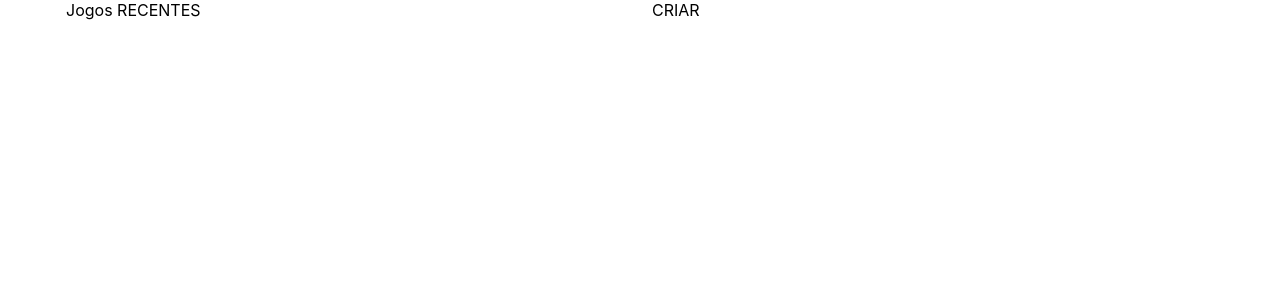
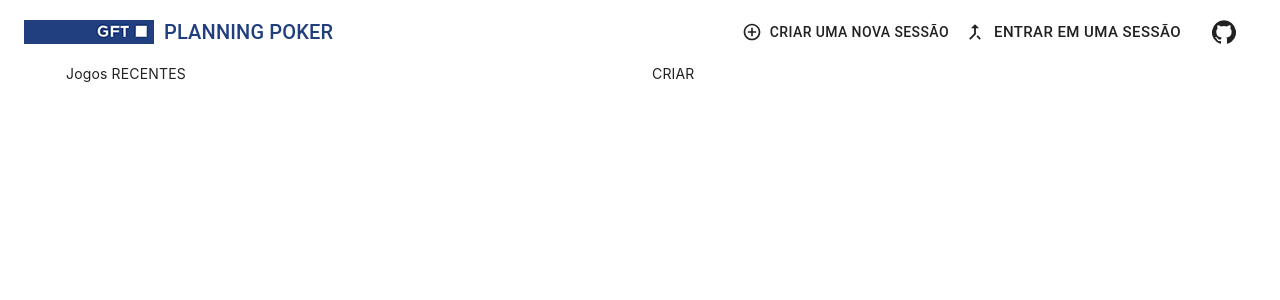
Before and after one commit to brunofhorn/planning-poker, a React (Create React App) app: page / in a window 1280 px wide. Shown: the top 300 px of the page. Built offline with nearby package versions, Linux system fonts and the light colour scheme.

Commit message:
Criação do Toolbar

```diff
--- a/src/App.css
+++ /dev/null
@@ -1,38 +0,0 @@
-.App {
-  text-align: center;
-}
-
-.App-logo {
-  height: 40vmin;
-  pointer-events: none;
-}
-
-@media (prefers-reduced-motion: no-preference) {
-  .App-logo {
-    animation: App-logo-spin infinite 20s linear;
-  }
-}
-
-.App-header {
-  background-color: #282c34;
-  min-height: 100vh;
-  display: flex;
-  flex-direction: column;
-  align-items: center;
-  justify-content: center;
-  font-size: calc(10px + 2vmin);
-  color: white;
-}
-
-.App-link {
-  color: #61dafb;
-}
-
-@keyframes App-logo-spin {
-  from {
-    transform: rotate(0deg);
-  }
-  to {
-    transform: rotate(360deg);
-  }
-}
--- a/src/App.tsx
+++ b/src/App.tsx
@@ -1,16 +1,21 @@
-import { ThemeProvider } from '@material-ui/core/styles';
+import { CssBaseline } from "@material-ui/core";
+import { ThemeProvider, StylesProvider } from '@material-ui/core/styles';
 import { Route, Routes } from 'react-router-dom';
 import { theme } from './service/theme';
-import './App.css';
 import Home from './pages/Home';
+import Toolbar from './components/Toolbar';
 
 function App() {
   return (
-    <div className="LightTheme" style={{overflowX: 'hidden'}}>
+    <div className="LightTheme" style={{ overflowX: 'hidden' }}>
       <ThemeProvider theme={theme}>
-        <Routes>
-          <Route path='/*' element={<Home />} />
-        </Routes>
+        <StylesProvider injectFirst>
+          <CssBaseline />
+          <Toolbar />
+          <Routes>
+            <Route path='/*' element={<Home />} />
+          </Routes>
+        </StylesProvider>
       </ThemeProvider>
     </div>
   );
--- /dev/null
+++ b/src/assets/css/style.ts
@@ -0,0 +1,10 @@
+export const theme = {
+    colors: {
+        primary: "#75A1DE",
+        secondary: "#D7D7D7",
+        backgroundPrimary: "#FFFFFF",
+        backgroundSecondary: "#E7EDf3",
+        warning: "orangered",
+        border: "grey",
+    }
+}
--- /dev/null
+++ b/src/components/Toolbar.tsx
@@ -0,0 +1,66 @@
+import { Button, Slide, Typography, useMediaQuery } from "@material-ui/core";
+import AppBar from '@material-ui/core/AppBar';
+import AppToolbar from '@material-ui/core/Toolbar';
+import logo from '../assets/img/gft_logo.jpg';
+import { AddCircleOutline, MergeTypeOutlined, GitHub } from '@material-ui/icons';
+import { useNavigate } from 'react-router-dom';
+import { theme } from "../assets/css/style";
+
+export const Toolbar = () => {
+    const navigate = useNavigate();
+    const isSmallScreen = useMediaQuery((theme: any) => theme.breakpoints.down("xs"));
+
+    return (
+        <Slide direction='down' in={true} timeout={800}>
+            <AppBar position='sticky' className='AppBar' style={{
+                boxShadow: 'none',
+                backgroundColor: theme.colors.backgroundPrimary,
+                flexGrow: 1,
+                whiteSpace: 'nowrap'
+            }}>
+                <AppToolbar>
+                    <div className='HeaderContainer' style={{
+                        display: 'flex',
+                        justifyContent: 'space-between',
+                        width: '100%'
+                    }}>
+                        <div
+                            className='HeaderLeftContainer'
+                            style={{
+                                alignItems: 'center',
+                                display: 'flex',
+                                cursor: 'pointer'
+                            }}
+                            onClick={() => navigate("/")}
+                        >
+                            <img src={logo} style={{ width: 130, height: 24, marginRight: 10 }} />
+                            <Typography variant={isSmallScreen ? 'subtitle1' : 'h6'} style={{ color: '#213F7F' }} noWrap>
+                                PLANNING POKER
+                            </Typography>
+                        </div>
+                        <div>
+                            <Button title="Nova Sessão" startIcon={<AddCircleOutline />} color='inherit' onClick={() => navigate("/")}>
+                                {!isSmallScreen ? 'Criar uma Nova Sessão' : null}
+                            </Button>
+                            <Button startIcon={<MergeTypeOutlined />} size={isSmallScreen ? "small" : "large"} color='inherit' onClick={() => navigate('/join')}>
+                                {!isSmallScreen ? 'Entrar em uma Sessão' : null}
+                            </Button>
+                            <Button
+                                id='github-button'
+                                color='inherit'
+                                onClick={() =>
+                                (window.location.href =
+                                    'https://github.com/brunofhorn/planning-poker')
+                                }
+                            >
+                                <GitHub />
+                            </Button>
+                        </div>
+                    </div>
+                </AppToolbar>
+            </AppBar>
+        </Slide>
+    )
+}
+
+export default Toolbar;
```
Also changed, not shown: src/assets/img/gft_logo.jpg (added).
